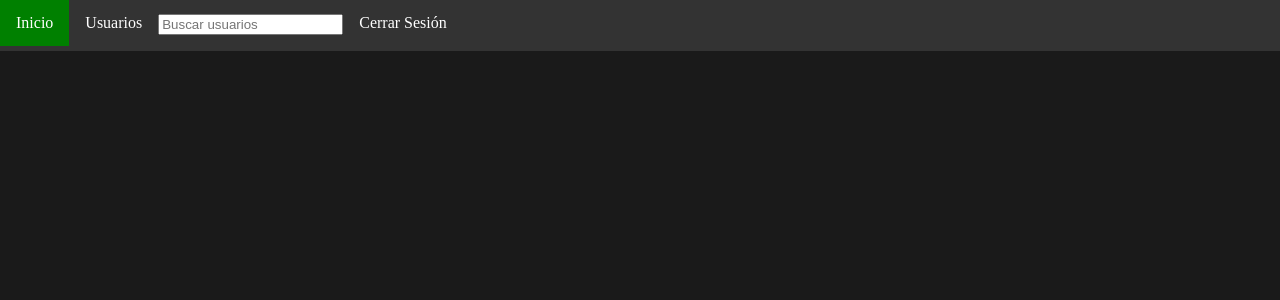
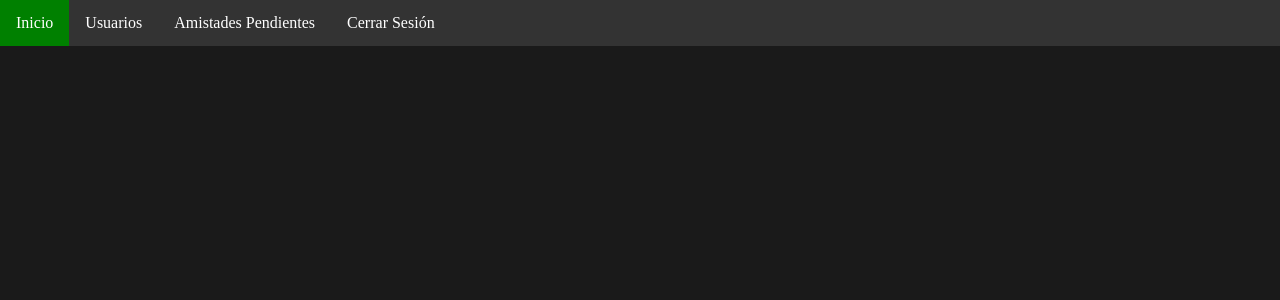
Before and after one commit to InkShadeXI/SHOCKWAVE-2, a PHP site: the page made by Iñaki/templates/home.html.twig in a window 1280 px wide. Shown: the top 300 px of the page. Run offline with PHP 8.4, Linux system fonts and the light colour scheme; the template is opened without the code that fills it, so the values that code supplies are empty; some libraries are stand-ins or nearby versions.

Commit message:
Update cabecera.html.twig

```diff
--- a/Iñaki/templates/includes/cabecera.html.twig
+++ b/Iñaki/templates/includes/cabecera.html.twig
@@ -10,40 +10,8 @@
             {% if app.User is not null %}
                 <li><a href="{{ path('perfil',{'id': app.User.IdUsuario}) }}" class="enlaces_nav">Perfil</a></li>
             {% endif %}
-            {# <li><a href="{{ path('amistades_pendientes') }}">Amistades Pendientes</a></li> #}
-            <li id="buscador-container">
-                <form id="buscador">
-                    <input type="text" name="q" placeholder="Buscar usuarios" id="formulario-busqueda">
-                    <div id="resultado_busqueda"></div>
-                </form>
-            </li>
-            <li><a href="{{ path('app_logout') }}" class="enlaces_nav" id="buscador">Cerrar Sesión</a></li>
+            <li><a href="{{ path('amistad') }}" class="enlaces_nav">Amistades Pendientes</a></li>
+            <li><a href="{{ path('app_logout') }}" class="enlaces_nav">Cerrar Sesión</a></li>
         </ul>
     </nav>
-
-
-    {# Script para AJAX para el buscador #}
-    {# <script src="https://code.jquery.com/jquery-3.6.0.min.js"></script>
-    <script>
-        $(document).ready(function() {
-            $('#formulario-busqueda').submit(function(e) {
-                e.preventDefault(); // Evita que se envíe el formulario normalmente
-
-                $.ajax({
-                    type: 'GET',
-                    url: '{{ path('buscar_usuarios') }}',
-                    data: $(this).serialize(),
-                    success: function(response) {
-                        // Limpiar resultados anteriores
-                        $('#resultado_busqueda').empty();
-
-                        // Mostrar resultados
-                        $.each(response, function(index, usuario) {
-                            $('#resultado_busqueda').append('<div><a href="{{ path('perfil', {'id': usuario.id}) }}">{{ usuario.nombre }}</a></div>');
-                        });
-                    }
-                });
-            });
-        });
-    </script> #}
 </header>
```
